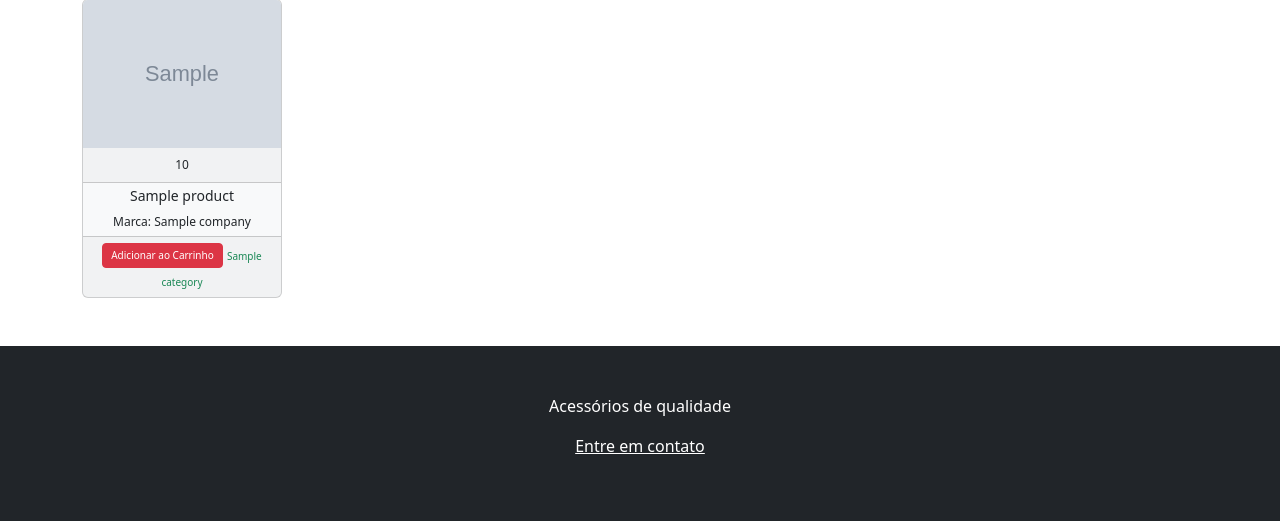
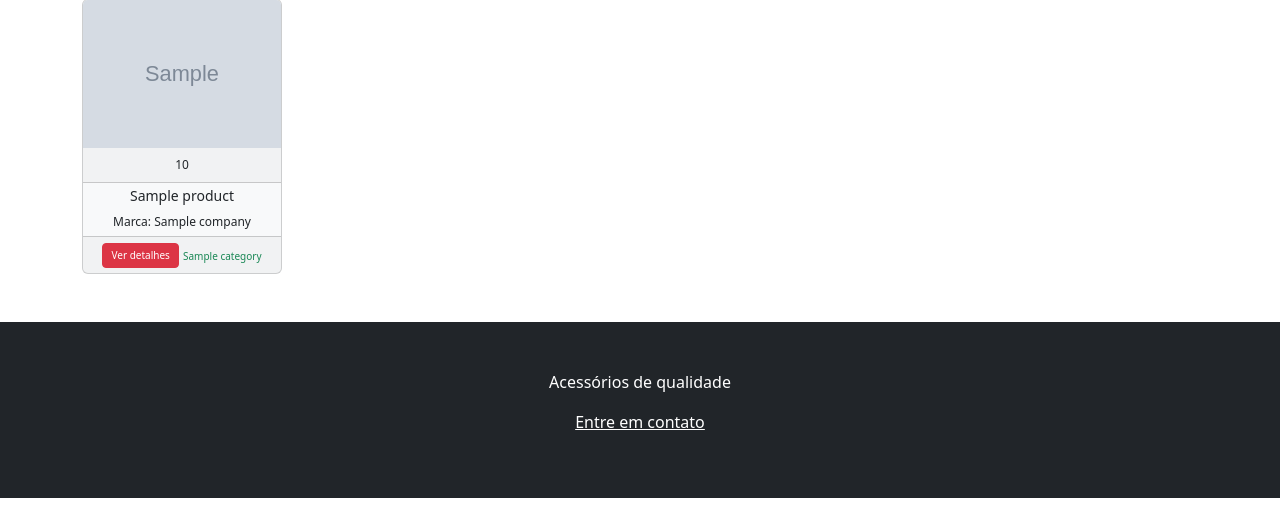
Before and after one commit to J0AOLucas/MongoDB, a Flask app: page /produtos in a window 1280 px wide. Shown: the part 263-784 px from the top of the page. Run offline with Flask 3, Linux system fonts and the light colour scheme; grey boxes marked "Sample" are stand-in pictures; a database or web service that is not in the repository returns one stand-in record (values such as "Sample title").

Commit message:
details in listar products

```diff
--- a/templates/produtos.html
+++ b/templates/produtos.html
@@ -106,9 +106,9 @@
               </div>
               <div class="card-footer" style="padding: 5px;">
                 <form class="d-block">
-                  <button class="btn btn-danger btn-sm" style="font-size: 10px;">
-                    Adicionar ao Carrinho
-                  </button>
+                  <a class="btn btn-danger btn-sm" href="{{ url_for('produto_details', id = documento._id) }}" style="font-size: 10px;">
+                    Ver detalhes
+                  </a>
                   <small class="text-success" style="font-size: 10px;">{{ documento.Category }}</small>
                 </form>
               </div>
```
